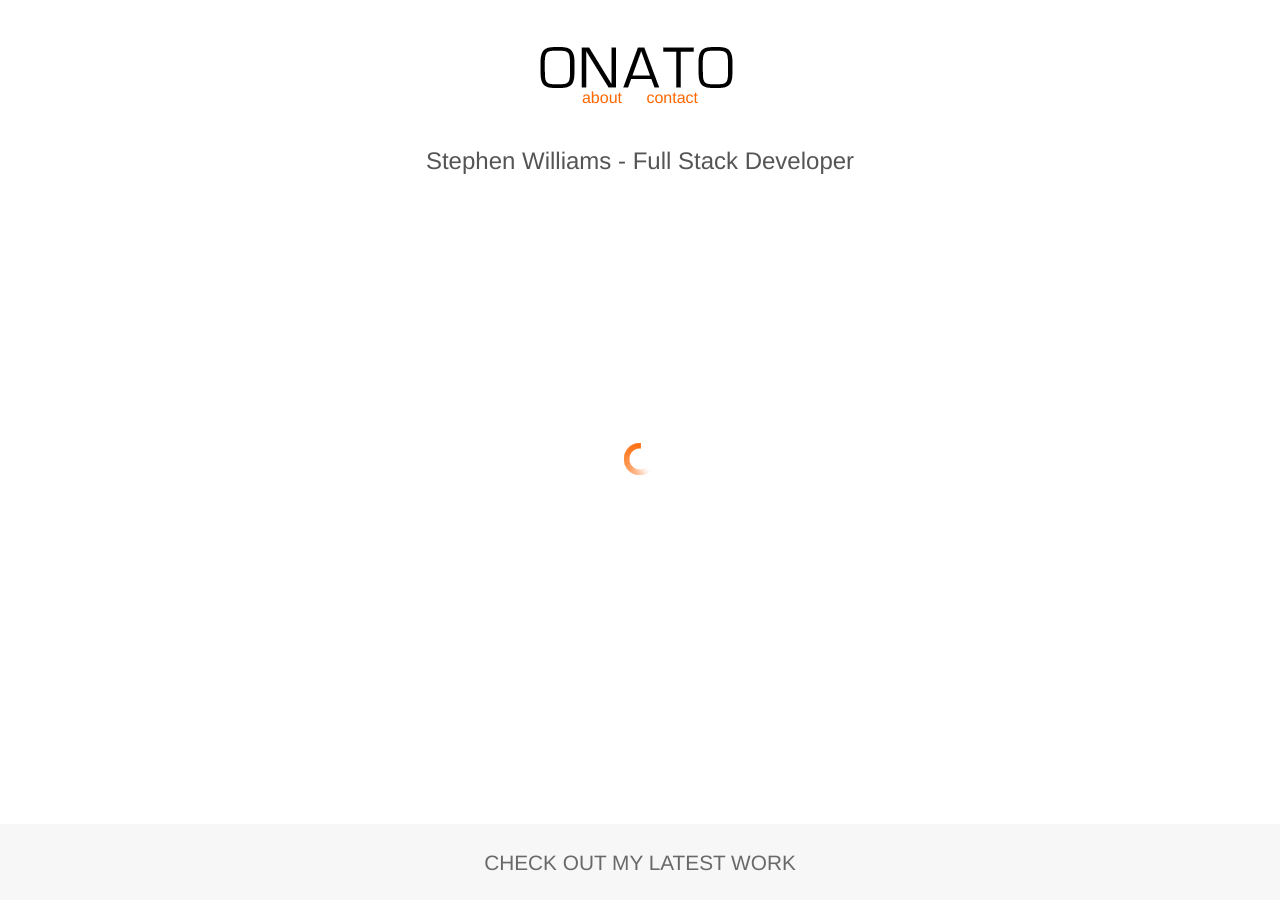
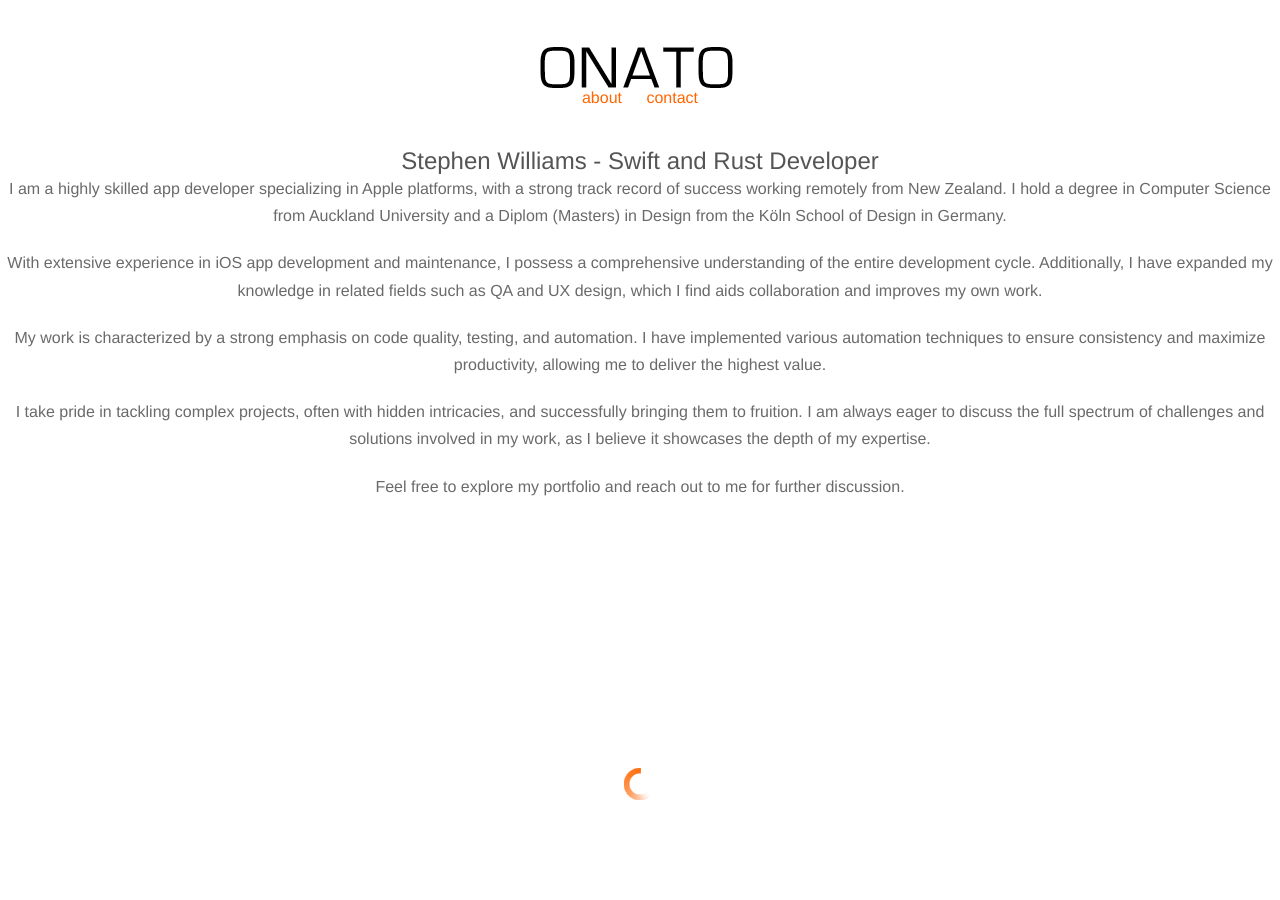
Before and after one commit to onato/onato.github.io, a Jekyll site: the page built from index.html, in a window 1280 px wide and 900 px high. Built offline with Jekyll 4.4.1, drawn with Linux system fonts in a browser that asks for light colours; nearby versions of some CDN libraries.

Commit message:
Add an intro

```diff
--- a/_layouts/default.html
+++ b/_layouts/default.html
@@ -1,7 +1,11 @@
 {% include header.html %}
-  <h1>Stephen Williams - Full Stack Developer</h1>
+  <h1>Stephen Williams - Swift and Rust Developer</h1>
   <div class="intro">
-	  <!--Want to build something? Don't know how? I can help you with that!-->
+    <p>I am a highly skilled app developer specializing in Apple platforms, with a strong track record of success working remotely from New Zealand. I hold a degree in Computer Science from Auckland University and a Diplom (Masters) in Design from the Köln School of Design in Germany.</p>
+    <p>With extensive experience in iOS app development and maintenance, I possess a comprehensive understanding of the entire development cycle. Additionally, I have expanded my knowledge in related fields such as QA and UX design, which I find aids collaboration and improves my own work.</p>
+    <p>My work is characterized by a strong emphasis on code quality, testing, and automation. I have implemented various automation techniques to ensure consistency and maximize productivity, allowing me to deliver the highest value.</p>
+    <p>I take pride in tackling complex projects, often with hidden intricacies, and successfully bringing them to fruition. I am always eager to discuss the full spectrum of challenges and solutions involved in my work, as I believe it showcases the depth of my expertise.</p>
+    <p>Feel free to explore my portfolio and reach out to me for further discussion.</p>
   </div>
   <div class="slideshow">
     <div class="flexslider">
```
